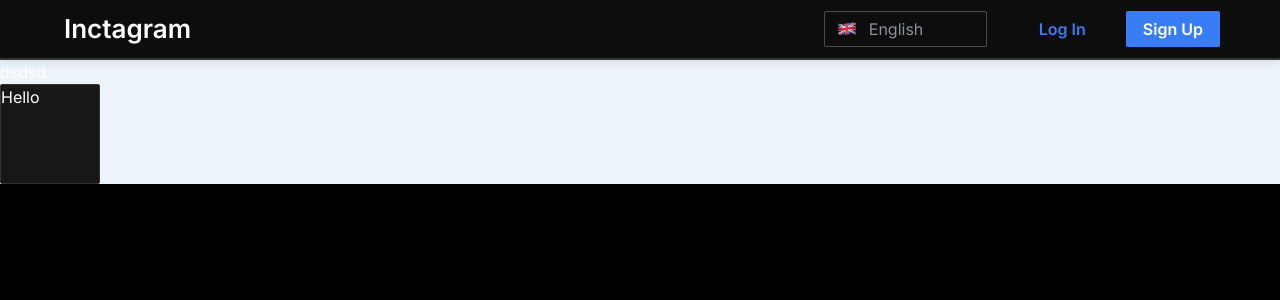
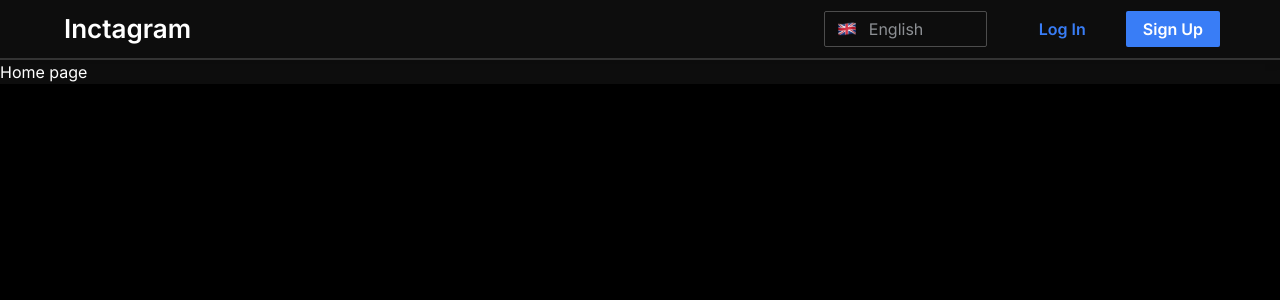
Before and after one commit to Dmitry-Klyuev/insta-inc, a Next.js app: page / in a window 1280 px wide. Shown: the top 300 px of the page. Built offline with nearby package versions, Linux system fonts and the light colour scheme.

Commit message:
TQ-47: change rootPage

```diff
--- a/app/page.module.scss
+++ b/app/page.module.scss
@@ -82,6 +82,6 @@
   color: var(--accent-500);
 }
 
-.page{
-  background: var(--light-500);
+.page {
+  background: var(--dark-700);
 }
--- a/app/page.tsx
+++ b/app/page.tsx
@@ -1,18 +1,6 @@
 'use client';
-import { useState } from 'react';
-
-import { Card } from 'shared/ui/card/Card';
-import { TextArea } from 'shared/ui/textArea/TextArea';
-
 import styles from './page.module.scss';
 
 export default function Home() {
-  return (
-    <div className={styles.page}>
-      dsdsd
-      <Card className={{ display: 'flex', justifyContent: 'center' }}>
-        Hello
-      </Card>
-    </div>
-  );
+  return <div className={styles.page}>Home page</div>;
 }
```
